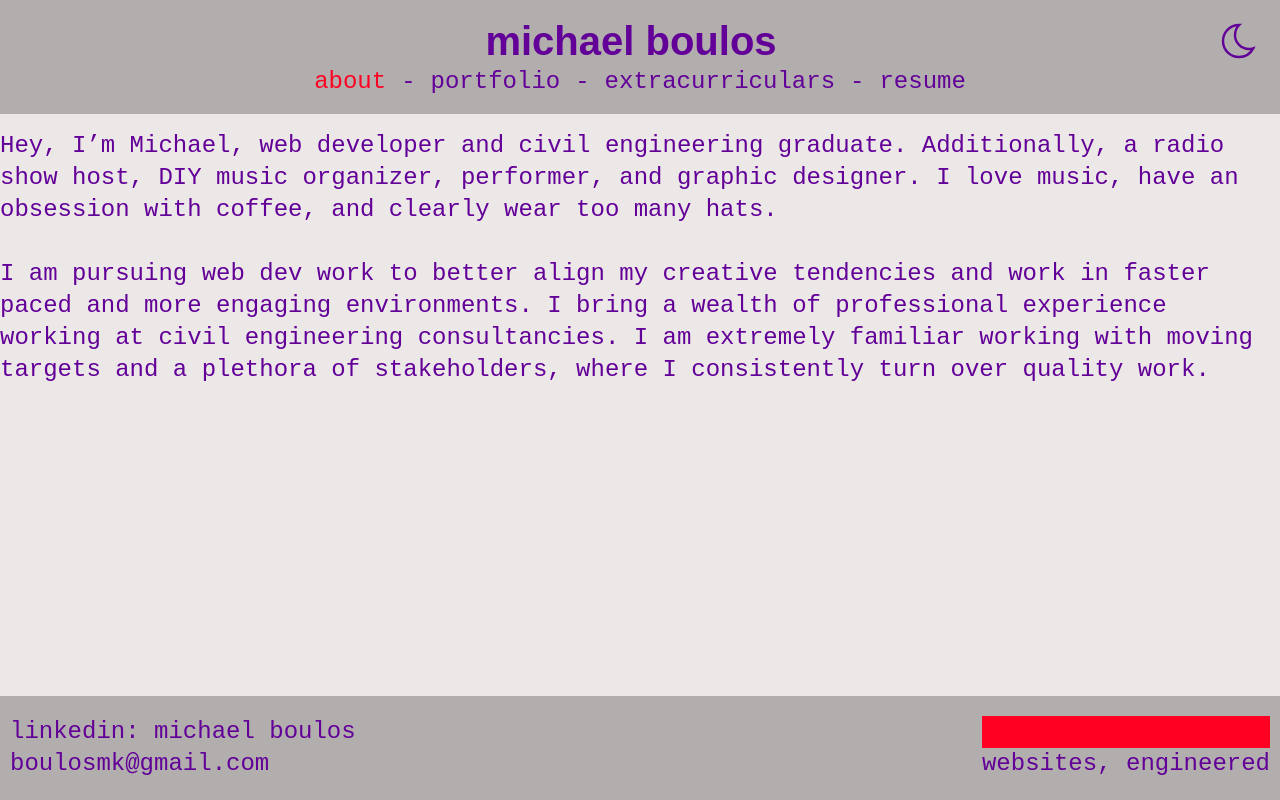
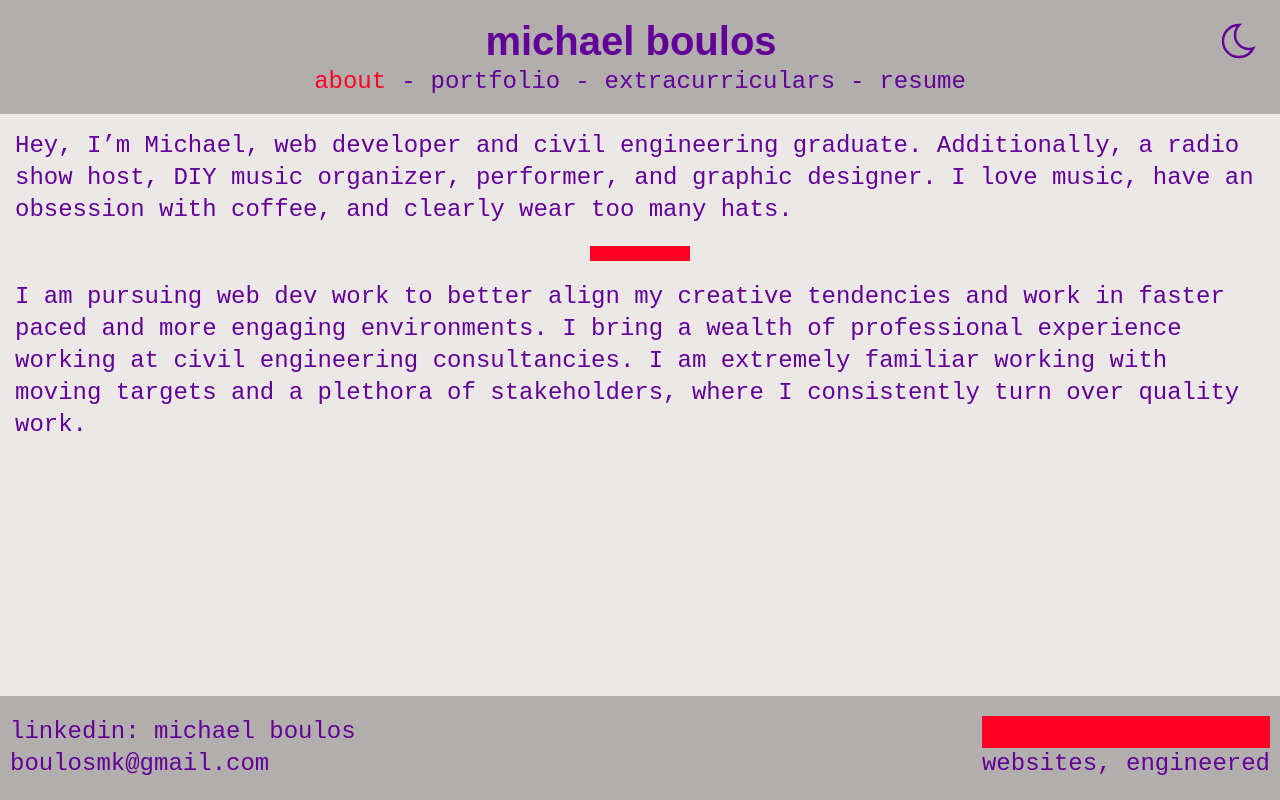
Before and after one commit to dapatcho/no-round-corners, a Next.js app: page / in a window 1280 px wide. Built offline with nearby package versions, Linux system fonts and the light colour scheme.

Commit message:
Global.css touchups, Portfolio content setup.

```diff
--- /dev/null
+++ b/src/components/BufferBar.jsx
@@ -0,0 +1,25 @@
+import React from "react";
+
+const BufferBar = ({ accentColor }) => {
+  const containerStyle = {
+    display: "flex",
+    justifyContent: "center",
+    alignItems: "center",
+  };
+
+  const bufferStyle = {
+    width: "100px",
+    height: "15px",
+    backgroundColor: accentColor,
+    marginTop: "20px",
+    marginBottom: "20px",
+  };
+
+  return (
+    <div style={containerStyle}>
+      <div style={bufferStyle}></div>
+    </div>
+  );
+};
+
+export default BufferBar;
--- /dev/null
+++ b/src/components/PortfolioItem.jsx
@@ -0,0 +1,13 @@
+// Title with link
+// Image, if any
+// Body explaining the work done
+
+import React from 'react'
+
+const PortfolioItem = () => {
+  return (
+    <div>PortfolioItem</div>
+  )
+}
+
+export default PortfolioItem
--- a/src/components/navigation/Navbar.jsx
+++ b/src/components/navigation/Navbar.jsx
@@ -48,11 +48,15 @@ export default function Navbar() {
             <li className={isActive("/portfolio") ? styles.active : ""}>
               <Link href="/portfolio"> portfolio</Link>
             </li>
-            <li className={isActive("extracurriculars") ? styles.active : ""}>
+            <li className={isActive("/extracurriculars") ? styles.active : ""}>
               <Link href="/extracurriculars">extracurriculars</Link>
             </li>
             <li>
-              <Link href="https://drive.google.com/file/d/1brgbsz5AwMSB-pvRdVr99Hmjh7gcpy6p/view?usp=drive_link">
+              <Link
+                href="https://drive.google.com/file/d/1brgbsz5AwMSB-pvRdVr99Hmjh7gcpy6p/view?usp=drive_link"
+                target="_blank"
+                rel="noopener noreferrer"
+              >
                 resume
               </Link>
             </li>
--- a/src/pages/index.jsx
+++ b/src/pages/index.jsx
@@ -1,18 +1,20 @@
+import styles from "../styles/pages/index.module.css";
+
+import BufferBar from "@/components/BufferBar";
+
 import React from "react";
-import Image from "next/image";
-
-import styles from "../styles/pages/index.module.css";
 
 export default function Home() {
   return (
-    <div className="">
+    <div className={styles.content}>
       <p>
-        Hey, I’m Michael, web developer and civil engineering
-        graduate. Additionally, a radio show host, DIY music organizer,
-        performer, and graphic designer. I love music, have an obsession with
-        coffee, and clearly wear too many hats.
+        Hey, I’m Michael, web developer and civil engineering graduate.
+        Additionally, a radio show host, DIY music organizer, performer, and
+        graphic designer. I love music, have an obsession with coffee, and
+        clearly wear too many hats.
       </p>
-      <br/>
+      <BufferBar accentColor="var(--accent)" />
+      {/* <br/> */}
       <p>
         I am pursuing web dev work to better align my creative tendencies and
         work in faster paced and more engaging environments. I bring a wealth of
--- a/src/styles/components/navigation/Navbar.module.css
+++ b/src/styles/components/navigation/Navbar.module.css
@@ -48,7 +48,6 @@
 .content ul {
   display: flex;
   list-style-type: none;
-  /* margin: 10px 0px 0px 0px; */
   padding: 0;
   width: 100%;
 }
@@ -86,11 +85,10 @@
   }
 
   .expanded {
-    max-height: 1000px; /* Adjust based on actual content size */
+    max-height: 500px; /* Adjust based on actual content size */
     opacity: 1;
     transition: max-height 0.3s ease-in, opacity 0.3s ease-in;
   }
-
 
   .content .toggle {
     display: block;
@@ -103,7 +101,7 @@
 
   .burger {
     display: block;
-    padding-right: 30px;
+    padding: 0px 20px 0 10px;
   }
 
   .burgerMenuClosed {
--- a/src/styles/globals.css
+++ b/src/styles/globals.css
@@ -25,6 +25,7 @@ body {
   background: var(--background);
   font-family: "Fira Code", monospace;
   min-height: 100vh;
+  min-width: 100vw;
   font-size: 1.5rem;
   line-height: 2rem;
   margin: 0;
--- a/src/styles/pages/index.module.css
+++ b/src/styles/pages/index.module.css
@@ -0,0 +1,3 @@
+.content {
+padding: 0px 15px;
+}
```
